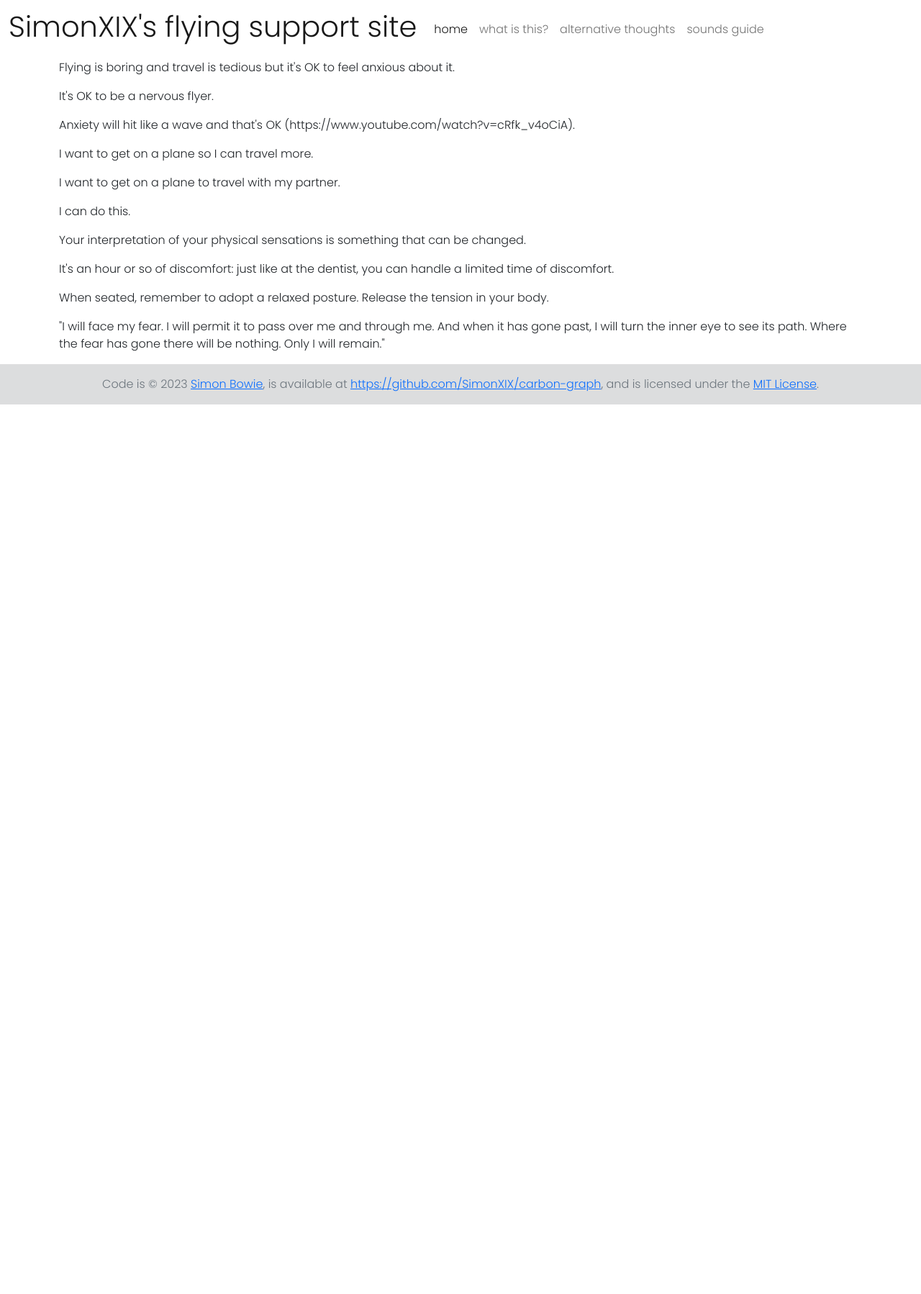
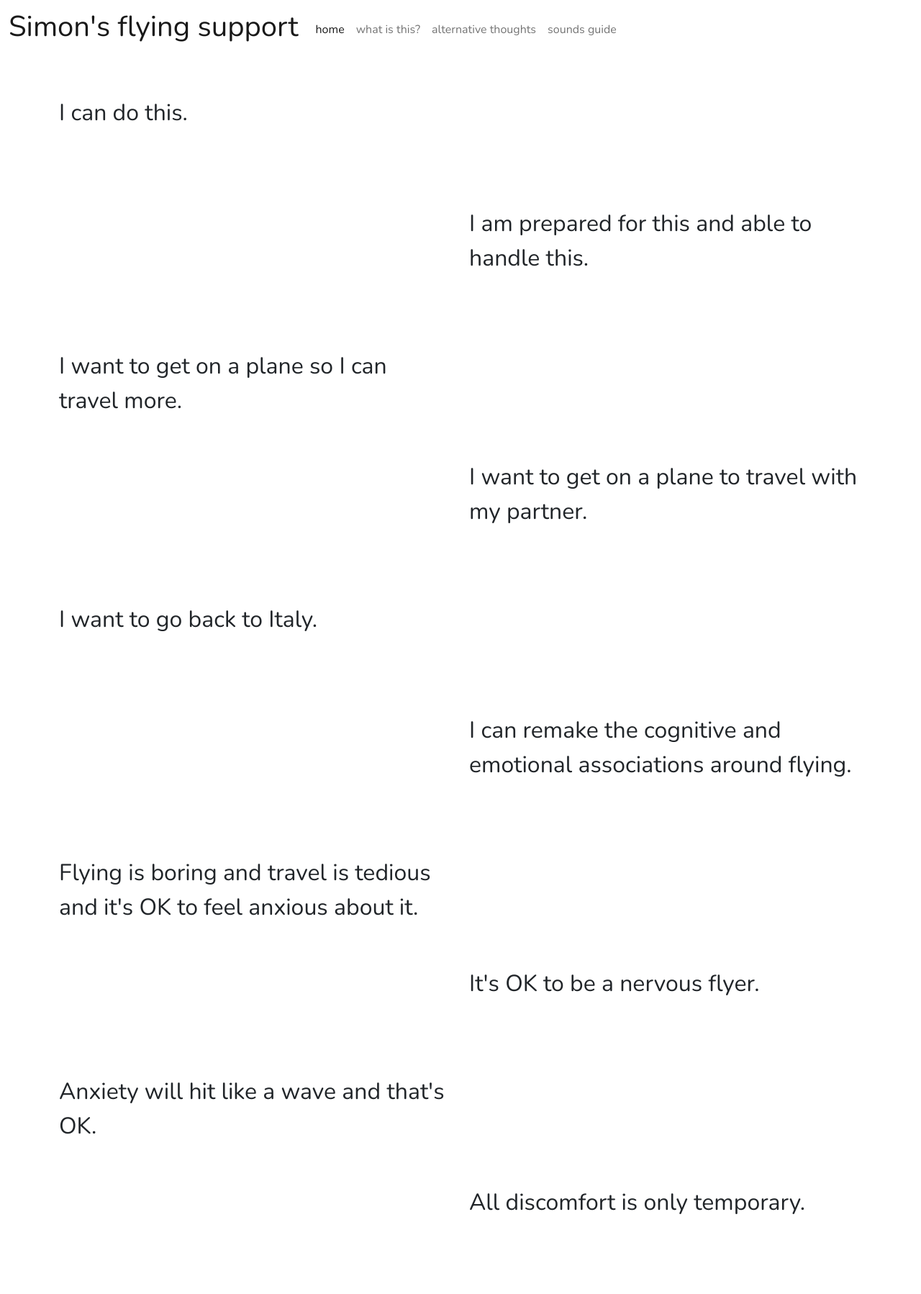
Before and after one commit to SimonXIX/flying_website, a Flask app: page /thoughts in a window 1280 px wide. Shown: the top 1798 px of the page at 72% size. Before the commit the page ends 562 px from the top, so only its background shows below. Run offline with Flask 3, Linux system fonts and the light colour scheme; parts of the project's set-up code (start-up, migrations or seed data) failed here and were passed over; some libraries are stand-ins or nearby versions.

Commit message:
first shot at thoughts page

```diff
--- a/web/app/__init__.py
+++ b/web/app/__init__.py
@@ -23,7 +23,10 @@ moment.init_app(app)
 
 @app.route('/')
 def index():
-    return render_template('index.html')
+    with open('app/content/thoughts.md', 'r') as f:
+        text = f.read()
+        html = markdown.markdown(text)
+    return render_template('index.html', html=html)
 
 @app.route('/what')
 def what():
--- a/web/app/content/thoughts.md
+++ b/web/app/content/thoughts.md
@@ -1,23 +1,31 @@
-Flying is boring and travel is tedious but it's OK to feel anxious about it.
+I can do this.
 
-It's OK to be a nervous flyer.
-
-Anxiety will hit like a wave and that's OK (https://www.youtube.com/watch?v=cRfk_v4oCiA).
+I am prepared for this and able to handle this.
 
 I want to get on a plane so I can travel more.
 
 I want to get on a plane to travel with my partner.
 
-I can do this.
+I want to go back to Italy.
+
+I can remake the cognitive and emotional associations around flying.
+
+Flying is boring and travel is tedious and it's OK to feel anxious about it.
+
+It's OK to be a nervous flyer.
+
+Anxiety will hit like a wave and that's OK.
+
+All discomfort is only temporary.
+
+It's an hour or so of discomfort: just like at the dentist, you can handle a limited time of discomfort.
+
+Physical sensations like stomach dropping and feeling light-headed are something that childen consider good sensations and often purposely bring on.
+
+The physical sensations themselves are not the problem: it's the way we *interpret* them that makes them scary and uncomfortable.
 
 Your interpretation of your physical sensations is something that can be changed.
 
-It's an hour or so of discomfort: just like at the dentist, you can handle a limited time of discomfort.
-
 When seated, remember to adopt a relaxed posture. Release the tension in your body.
 
-"I will face my fear.
-I will permit it to pass over me and through me.
-And when it has gone past, I will turn the inner eye to see its path.
-Where the fear has gone there will be nothing.
-Only I will remain."
+"I will face my fear. I will permit it to pass over me and through me. And when it has gone past, I will turn the inner eye to see its path. Where the fear has gone there will be nothing. Only I will remain."
--- a/web/app/static/styles/custom.css
+++ b/web/app/static/styles/custom.css
@@ -10,7 +10,7 @@
 */
 
 body {
-  font-family: 'Poppins', sans-serif !important;
+  font-family: 'Nunito', sans-serif !important;
   min-height: 400px;
   clear: both;
 }
@@ -22,3 +22,18 @@ main > .container {
 .footer {
   display: block;
 }
+
+#thoughts {
+  font-size: 2.5vw;
+  margin-top: 4vw;
+  margin-bottom: 6vw;
+}
+
+#thoughts p {
+  max-width: 50%;
+}
+
+#thoughts p:nth-child(even) {
+  margin-top: 12vw;
+  margin-bottom: 8vw;
+}
--- a/web/app/templates/base.html
+++ b/web/app/templates/base.html
@@ -11,28 +11,28 @@
 -->
 
 <!DOCTYPE html>
-<html lang="en">
+<html lang="en" class="h-100">
 <head>
     {{ moment.include_moment() }}
     <meta charset="UTF-8">
     <meta http-equiv="X-UA-Compatible" content="IE=edge">
     <meta name="viewport" content="width=device-width, initial-scale=1">
-    <title>SimonXIX's carbon graph</title>
+    <title>Simon's flying support</title>
     <!-- Bootstrap CSS -->
     <link href="https://cdn.jsdelivr.net/npm/bootstrap@5.1.3/dist/css/bootstrap.min.css" rel="stylesheet" integrity="sha384-1BmE4kWBq78iYhFldvKuhfTAU6auU8tT94WrHftjDbrCEXSU1oBoqyl2QvZ6jIW3" crossorigin="anonymous">
     <link href="{{ url_for('static',filename='styles/custom.css') }}" rel="stylesheet">
     <!-- Google font -->
-    <link href="https://fonts.googleapis.com/css?family=Poppins:wght@300,400,700&display=swap" rel='stylesheet' type='text/css'>
+    <link href="https://fonts.googleapis.com/css?family=Nunito:wght@300,400,700&display=swap" rel='stylesheet' type='text/css'>
     <!-- JavaScript for Chart.js -->
     <script src="https://cdn.jsdelivr.net/npm/chart.js@3.8.0/dist/chart.min.js"></script>
     <!-- JavaScript for randomColor -->
     <script src="https://cdnjs.cloudflare.com/ajax/libs/randomcolor/0.6.1/randomColor.min.js"></script>
 </head>
-<body>
+<body class="d-flex flex-column h-100">
   <header>
     <nav class="navbar navbar-expand-lg navbar-light"">
       <div class="container-fluid">
-        <a class="navbar-brand" href="{{ url_for('index')}}"><h1>SimonXIX's flying support site</h1></a>
+        <a class="navbar-brand" href="{{ url_for('index')}}"><h1>Simon's flying support</h1></a>
         <button class="navbar-toggler" type="button" data-bs-toggle="collapse" data-bs-target="#navbarSupportedContent" aria-controls="navbarSupportedContent" aria-expanded="false" aria-label="Toggle navigation">
           <span class="navbar-toggler-icon"></span>
         </button>
@@ -61,7 +61,7 @@
   <!-- Sticky footer-->
   <footer class="footer py-3 mt-auto" style="background-color: #dcddde;">
     <div class="container text-center">
-        <span class="text-muted footer">Code is © {{ moment().format('YYYY') }} <a href="https://simonxix.com">Simon Bowie</a>, is available at <a href="https://github.com/SimonXIX/carbon-graph">https://github.com/SimonXIX/carbon-graph</a>, and is licensed under the <a href="https://mit-license.org/">MIT License</a>.</span>
+        <span class="text-muted footer">Code is © {{ moment().format('YYYY') }} <a href="https://simonxix.com">Simon Bowie</a>, is available at <a href="https://github.com/SimonXIX/flying_website">https://github.com/SimonXIX/flying_website</a>, and is licensed under the <a href="https://mit-license.org/">MIT License</a>.</span>
     </div>
   </footer>
   <!-- JavaScript -->
--- a/web/app/templates/index.html
+++ b/web/app/templates/index.html
@@ -13,8 +13,9 @@
 
 {% block content %}
   <div class="container">
-    <div class="row">
+    <div class="row" id="thoughts">
 
+      {{ html|safe }}
 
     </div>
   </div>
--- a/web/app/templates/thoughts.html
+++ b/web/app/templates/thoughts.html
@@ -13,7 +13,7 @@
 
 {% block content %}
   <div class="container">
-    <div class="row">
+    <div class="row" id="thoughts">
 
       {{ html|safe }}
 
```
Also changed, not shown: README.md.
